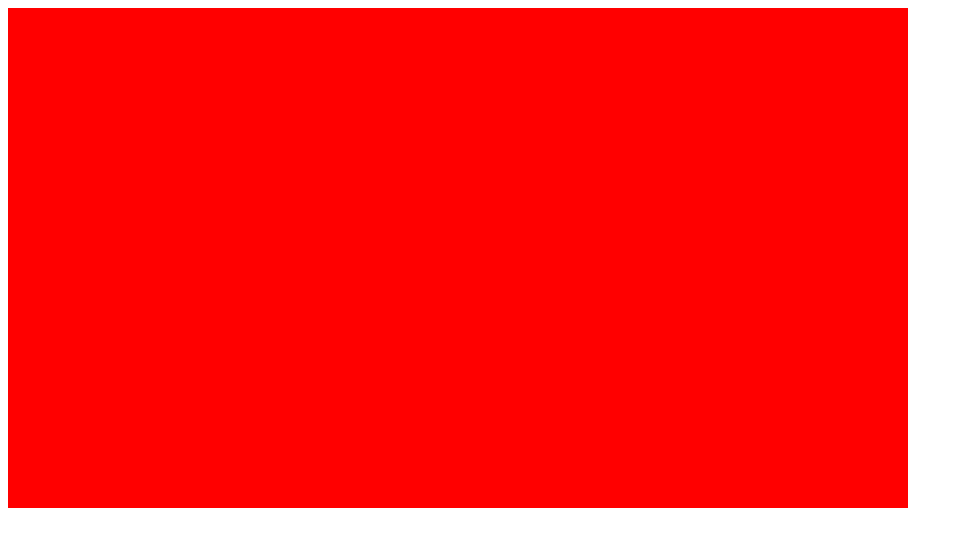
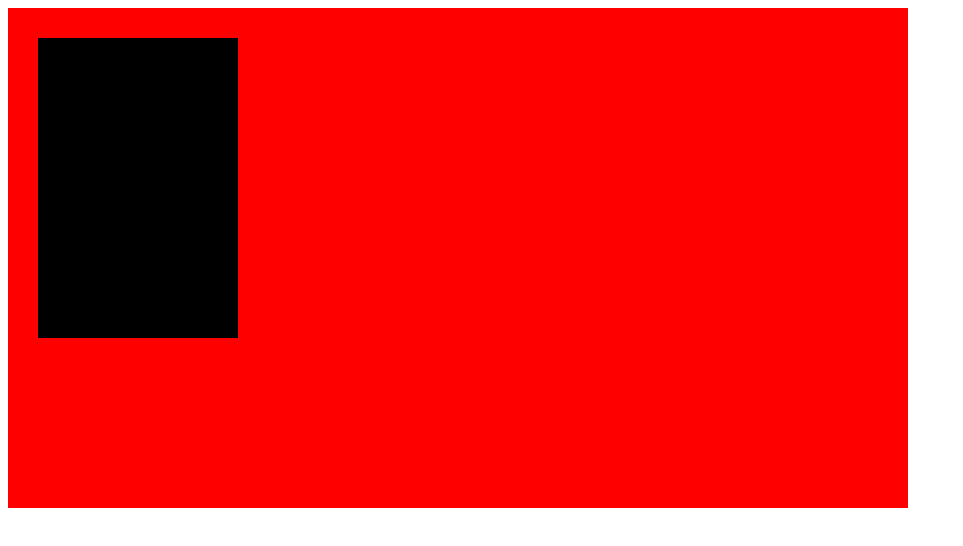
Before and after one commit to AndreLuiz123/UNO_online, a plain HTML site: page index.html in a window 1280 px wide. Shown: the whole page, without its empty margins (0-963 px from the left). Drawn offline with Linux system fonts and the light colour scheme.

Commit message:
desenha carta(método sujeito a mudanças)

```diff
--- a/Carta.js
+++ b/Carta.js
@@ -1,14 +1,18 @@
 class Carta{
 
-    constructor(numero=0, cor='red', x, y, w, h){
+    constructor(numero=0, cor='red'){
 
-
-
-
+        this.numero = numero;
+        this.cor = cor;
+        this.x = 30;
+        this.y = 30;
+        this.w = 200;
+        this.h = 300;
     }
 
-
-
-
+    desenhar(ctx){
+        ctx.fillStyle = "black";
+        ctx.fillRect(this.x,this.y,this.w, this.h);
+    }
 
 }
--- a/index.html
+++ b/index.html
@@ -4,6 +4,7 @@
     <meta charset="UTF-8">
     <meta name="viewport" content="width=device-width, initial-scale=1.0">
     <title>Uno</title>
+    <script  src="Carta.js"></script>
 </head>
 <body>
 
@@ -33,6 +34,8 @@
         D : 0
     }
 
+    var carta = new Carta();
+
     function passo(t)//Main loop
     {
         dt = (t - anterior)/1000;
@@ -40,6 +43,7 @@
         ctx.fillStyle = "red";
         ctx.fillRect(0,0,canvas.width, canvas.height);
 
+        carta.desenhar(ctx);
 
         anterior = t;
         requestAnimationFrame(passo);
```
